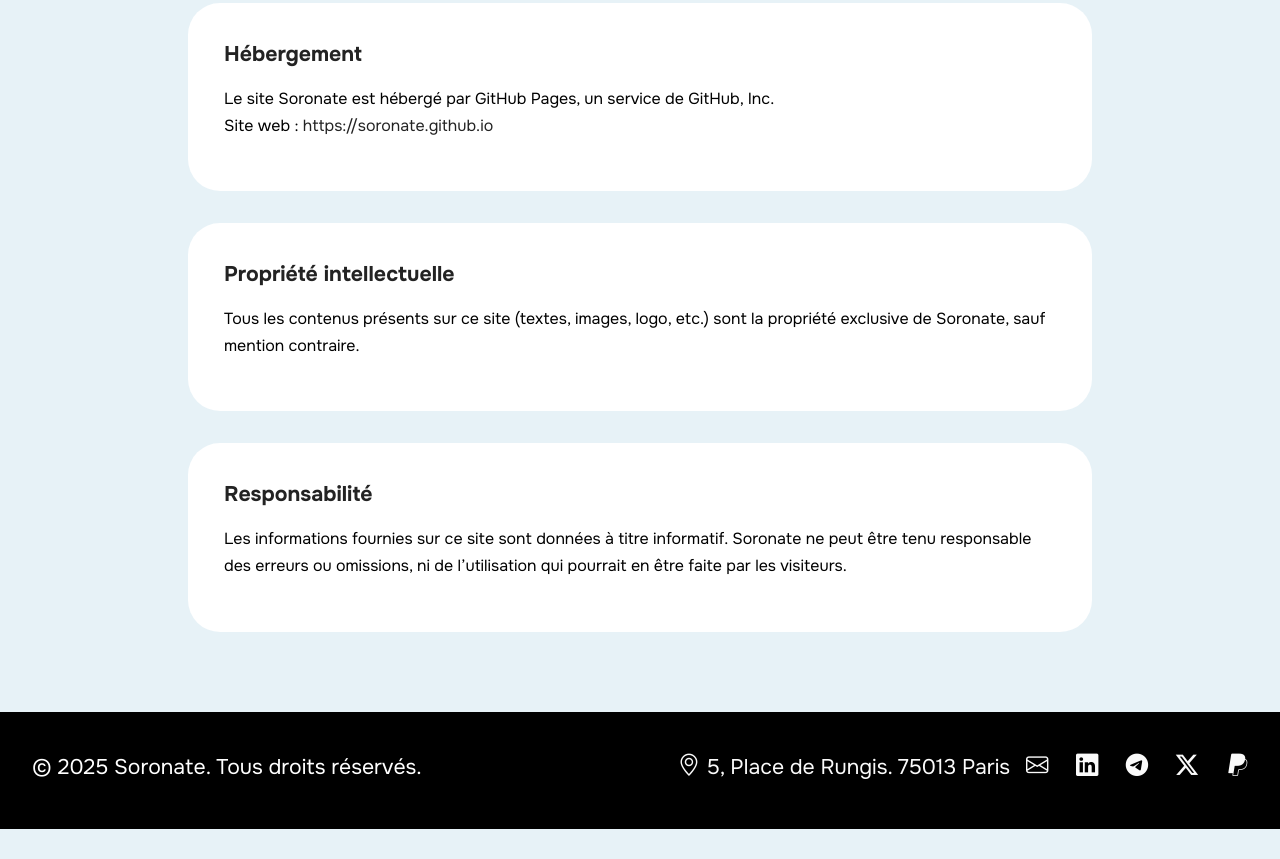
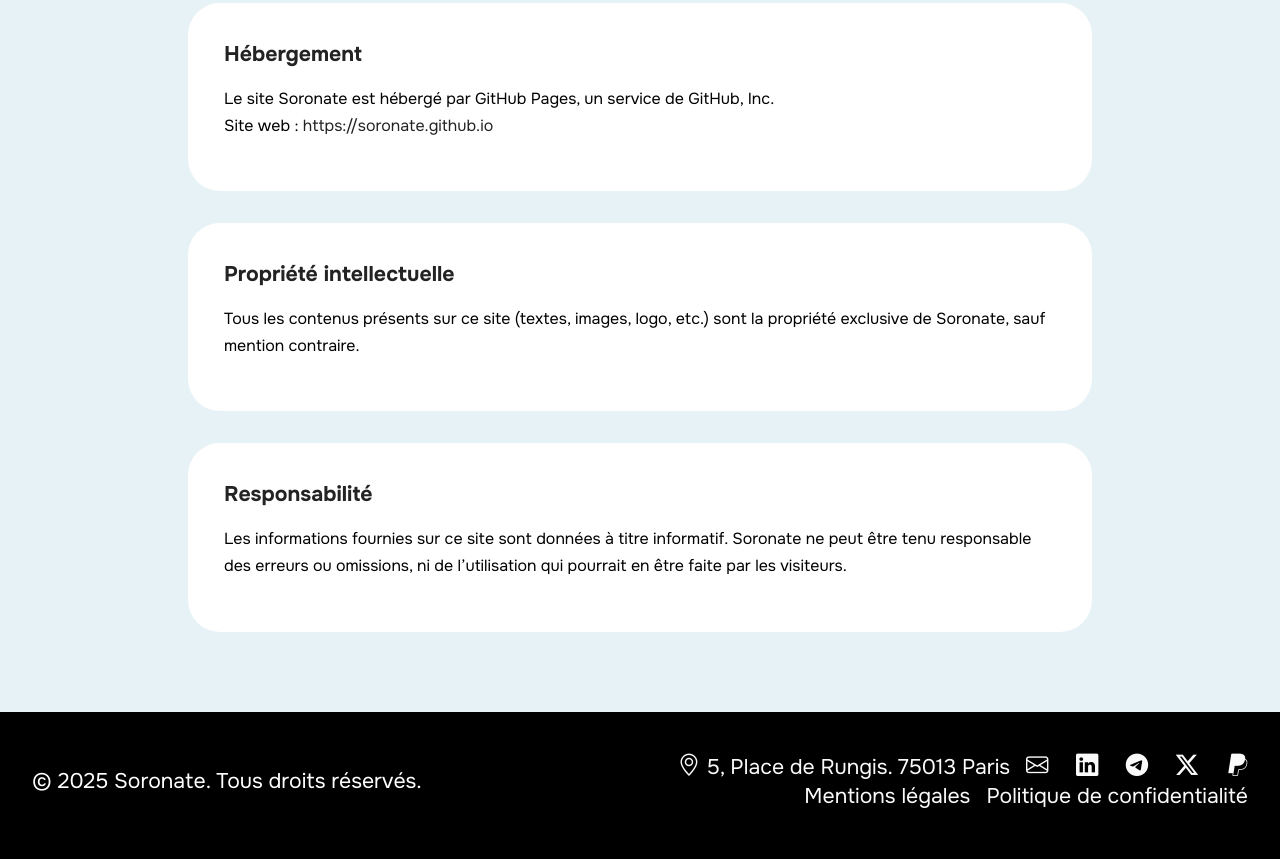
Before and after one commit to soronate/soronate.github.io, a plain HTML site: page html/mentions.html in a window 1280 px wide. Shown: the part 503-1362 px from the top of the page. Before the commit the page ends 1332 px from the top, so only its background shows below. Drawn offline with nearby package versions, Linux system fonts and the light colour scheme; a web font is replaced by a local one.

Commit message:
Add files via upload

```diff
--- a/html/mentions.html
+++ b/html/mentions.html
@@ -168,6 +168,14 @@
 						<a href="https://www.paypal.me/soronate" target="_blank" class="text-white"><i class="bi bi-paypal" style="font-size: 1.4rem;"></i></a>
 					</li>
 
+					<li class="row-links-soc-item mbr-fonts-style display-7">
+                        <a href="./mentions.html" class="text-white">Mentions légales</a>
+                    </li>
+
+					<li class="row-links-soc-item mbr-fonts-style display-7">
+                        <a href="./politique.html" class="text-white">Politique de confidentialité</a>
+                    </li>
+
                     </ul>
                 </div>
             </div>
```
Also changed, not shown: html/politique.html (+8 -0 lines).
